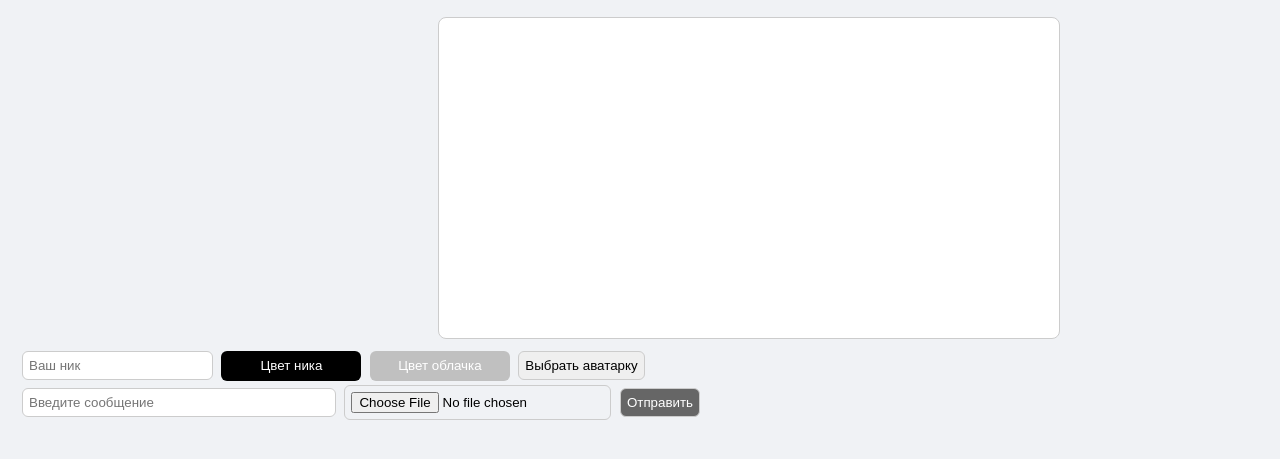
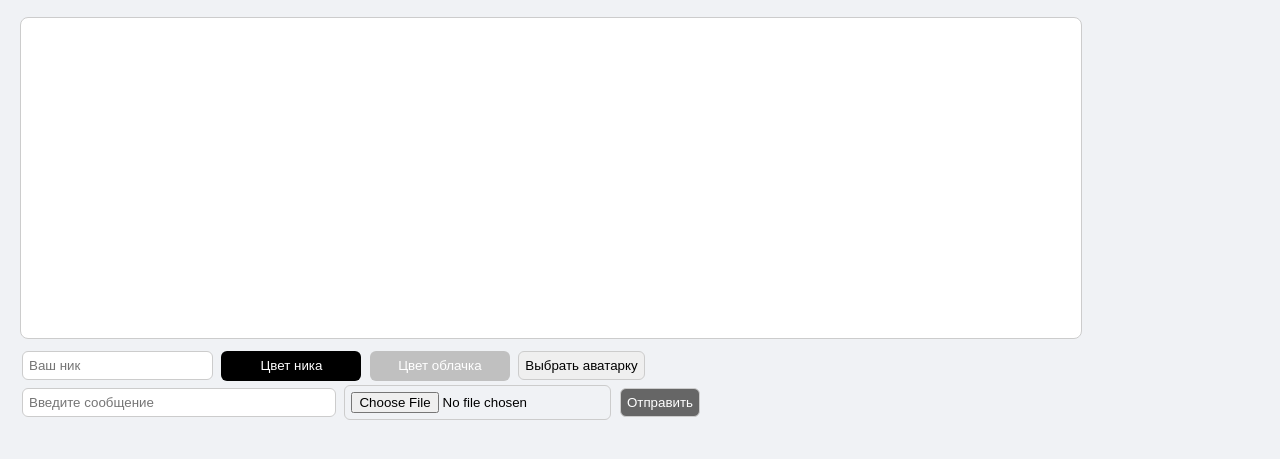
Before and after one commit to ikogdash-del/fchat, a plain HTML site: page index.html in a window 1280 px wide. Shown: the part 51-510 px from the top of the page. Drawn offline with Linux system fonts and the light colour scheme; no server answers.

Commit message:
Update index.html

```diff
--- a/index.html
+++ b/index.html
@@ -12,10 +12,9 @@
   overflow:auto;
   margin-bottom:10px;
   background:#fff;
-  border-radius:8px;
-width: 600px;
-  margin-left: auto;
-  margin-right: 200px;
+border-radius:8px;
+  width: calc(100% - 200px); /* уменьшаем ширину на 200px */
+  margin-right: 200px;       /* оставляем пространство справа */
 }
 
     .msg { display:flex; align-items:flex-start; margin:8px 0; }
```
